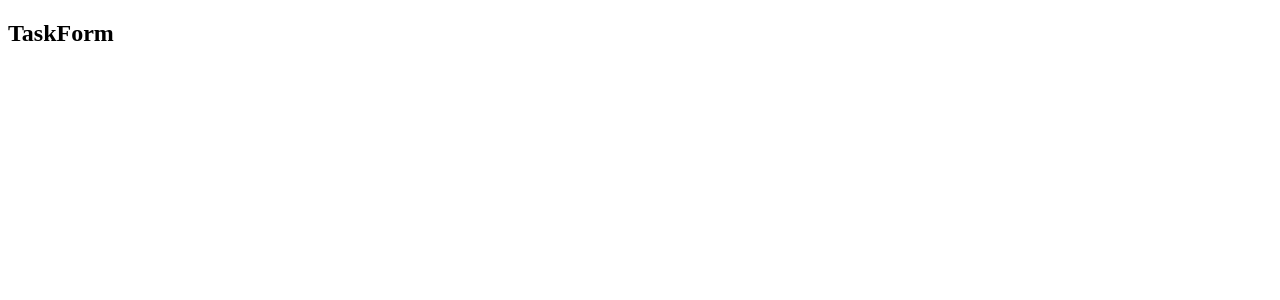
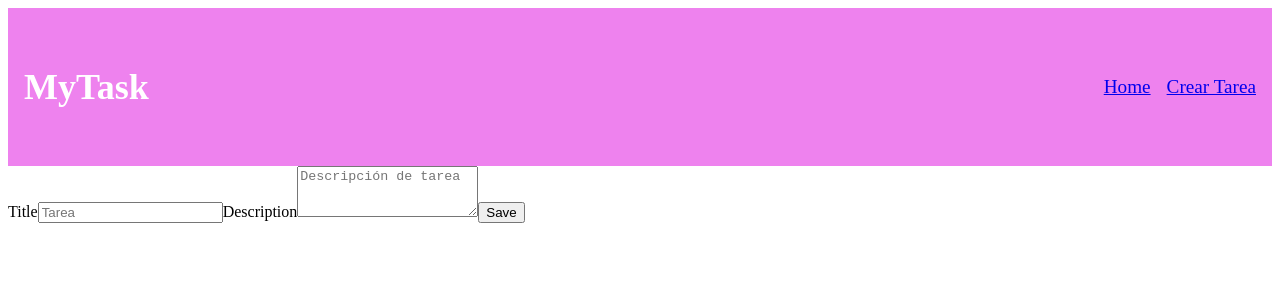
Before and after one commit to MicaBahurlet/MyTask-Frontend, a React (Vite) app: page /new in a window 1280 px wide. Shown: the top 300 px of the page. Built offline with nearby package versions, Linux system fonts and the light colour scheme.

Commit message:
add formik and start connectionn to back

```diff
--- a/package.json
+++ b/package.json
@@ -10,6 +10,8 @@
     "preview": "vite preview"
   },
   "dependencies": {
+    "axios": "^1.7.3",
+    "formik": "^2.4.6",
     "react": "^18.2.0",
     "react-dom": "^18.2.0",
     "react-router-dom": "^6.26.0",
--- a/src/App.jsx
+++ b/src/App.jsx
@@ -3,14 +3,18 @@ import { Route, Routes } from "react-router-dom";
 import Home from "./pages/Home/Home.jsx";
 import TaskForm from "./pages/TaskForm/TaskForm.jsx";
 import NotFound from "./pages/NotFound/NotFound.jsx";
+import NavBar from "./components/NavBar/NavBar.jsx";
 
 function App() {
   return (
-    <Routes>
-      <Route path="/" element={<Home />} />
-      <Route path="/new" element={<TaskForm />} />
-      <Route path="*" element={<NotFound />} />
-    </Routes>
+    <>
+      <NavBar />
+      <Routes>
+        <Route path="/" element={<Home />} />
+        <Route path="/new" element={<TaskForm />} />
+        <Route path="*" element={<NotFound />} />
+      </Routes>
+    </>
   );
 }
 
--- /dev/null
+++ b/src/api/tasks.axios.js
@@ -0,0 +1,4 @@
+import axios from "axios";
+
+export const createTaskRequest =  async (task) =>
+   await axios.post ('http://localhost:8080/tasks', task)
--- /dev/null
+++ b/src/components/NavBar/NavBar.jsx
@@ -0,0 +1,29 @@
+import { Link } from "react-router-dom";
+import { NavContainer,
+    NavLogo,
+    NavLinks
+ } from "./NavbarStyles.js";
+
+function NavBar ()  {
+    return (
+        <>
+            <NavContainer>
+
+                <NavLogo>
+                    <h1>MyTask</h1>
+                </NavLogo>
+
+                        <NavLinks>
+                            <li><Link to="/">Home</Link> </li>
+                            <li><Link to="/new">Crear Tarea</Link></li>
+                        </NavLinks>
+
+
+
+            </NavContainer>
+
+        </>
+    );
+};
+
+export default NavBar
--- /dev/null
+++ b/src/components/NavBar/NavbarStyles.js
@@ -0,0 +1,26 @@
+import styled from "styled-components";
+
+export const NavContainer = styled.nav`
+    display: flex;
+    justify-content: space-between;
+    align-items: center;
+    padding: 0.5rem 1rem;
+    background-color: violet;
+    color: #fff;
+`
+
+export const NavLogo = styled.h1`
+    font-size: 1.5rem;
+`
+
+export const NavLinks = styled.ul`
+    display: flex;
+    list-style: none;
+    gap: 1rem;
+    font-size: 1.2rem;
+
+    li {
+        cursor: pointer;
+        display: flex;
+    }
+`
--- a/src/pages/TaskForm/TaskForm.jsx
+++ b/src/pages/TaskForm/TaskForm.jsx
@@ -1,9 +1,49 @@
+import { Formik, Form } from "formik";
+import { createTaskRequest } from "../../api/tasks.axios";
+
 function TaskForm() {
-    return (
-        <div>
-            <h2>TaskForm</h2>
-        </div>
-    )
+  return (
+    <div>
+      <Formik
+        initialValues={{
+          title: "",
+          description: "",
+        }}
+        onSubmit={async (values) => {
+          console.log(values);
+          try {
+            const response = await createTaskRequest(values);
+            console.log(response);
+          } catch (error) {
+            console.log(error);
+          }
+        }}
+      >
+        {({ handleChange, handleSubmit }) => (
+          <Form onSubmit={handleSubmit}>
+            <label>Title</label>
+            <input
+              type="text"
+              name="title"
+              placeholder="Tarea"
+              onChange={handleChange}
+            />
+
+            <label>Description</label>
+            <textarea
+              type="text"
+              name="description"
+              rows="3"
+              placeholder="Descripción de tarea"
+              onChange={handleChange}
+            />
+
+            <button type="submit">Save</button>
+          </Form>
+        )}
+      </Formik>
+    </div>
+  );
 }
 
-export default TaskForm
+export default TaskForm;
```
Also changed, not shown: 1 other file (tests, documents, lock files or other folders).
